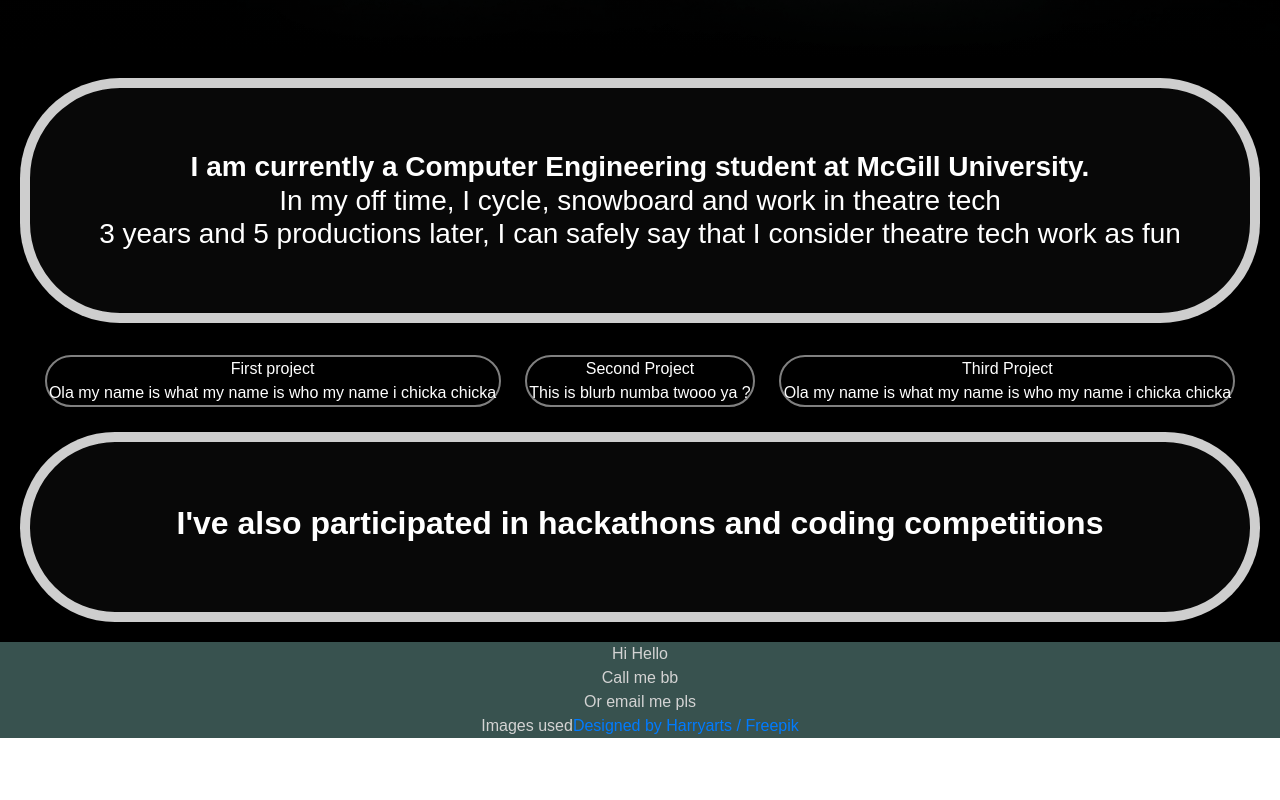
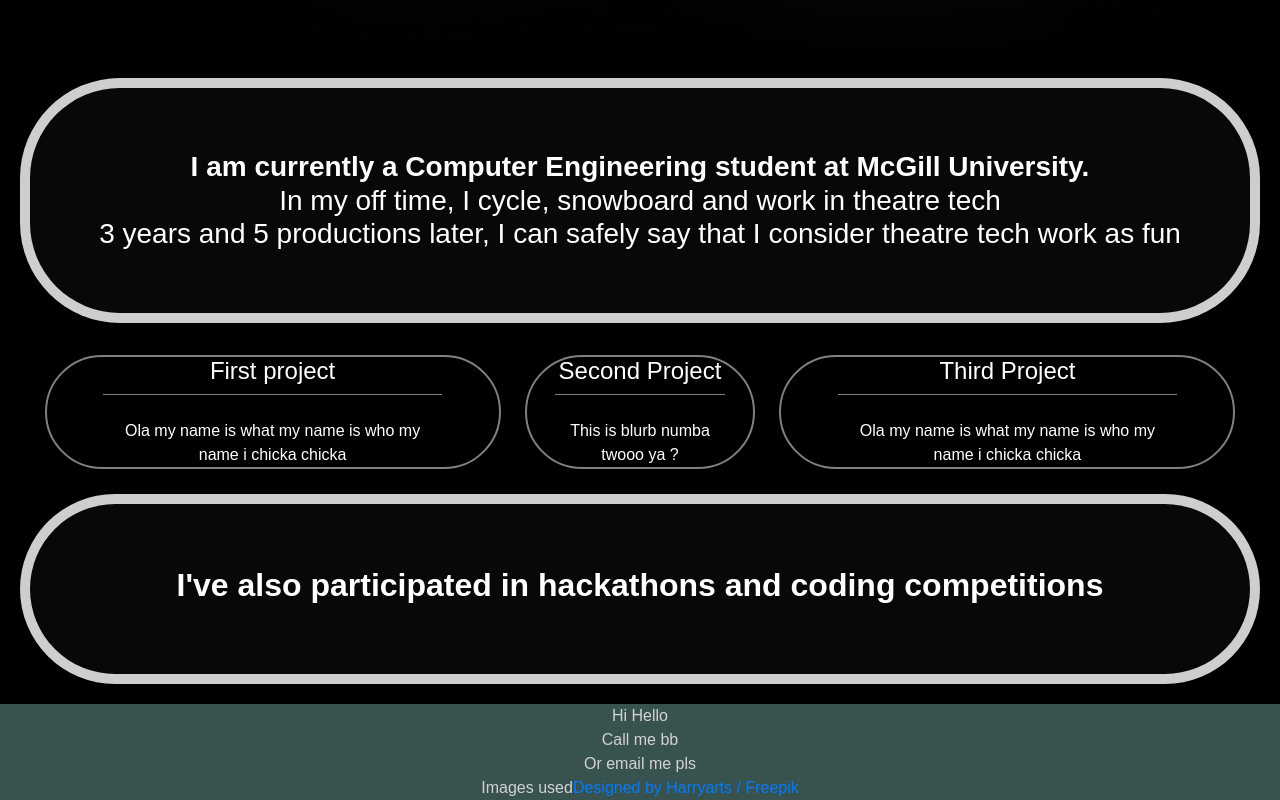
Before and after one commit to kholysa/website, a React (Create React App) app: page / in a window 1280 px wide. Shown: the part 742-1542 px from the top of the page. Before the commit the page ends 1480 px from the top, so only its background shows below. Built offline with nearby package versions, Linux system fonts and the light colour scheme.

Commit message:
Boxes are looking better slowly

```diff
--- a/src/Header/constants.js
+++ b/src/Header/constants.js
@@ -13,5 +13,5 @@ const hobbies = [
     }
 
 
-        ];
+];
 export default hobbies;
--- a/src/Header/index.js
+++ b/src/Header/index.js
@@ -1,4 +1,4 @@
-import React, { Component } from 'react';
+import React from 'react';
 import BoxContainer from '../UI/BoxContainer';
 import '../Style/Who.css';
 import Hobbies from './constants';
--- a/src/Style/Boxes.css
+++ b/src/Style/Boxes.css
@@ -15,4 +15,17 @@
     border: 2px solid grey;
     margin: 1%;
     border-radius: 100px;
+    display: flex;
+    flex-direction: column;
+    align-items: center;
 }
+.Box-title {
+    border-bottom: grey solid 1px;
+    width: 75%;
+    order: 0;
+}
+
+.Box-blurb {
+    width: 75%;
+    order: 0;
+}
--- a/src/UI/Box.js
+++ b/src/UI/Box.js
@@ -4,9 +4,13 @@ import '../Style/Boxes.css'
 
 const Box = props => (
     <div className="Box">
-        {props.BoxTitle}
+        <div className="Box-title">
+            <h4>{props.BoxTitle}</h4>
+        </div>
         <br/>
-        {props.BoxBlurb}
+        <div className="Box-blurb">
+            {props.BoxBlurb}
+        </div>
         {/*<img src={props.BoxImage} alt={props.BD.BoxBlurb}/>*/}
     </div>
 );
```
